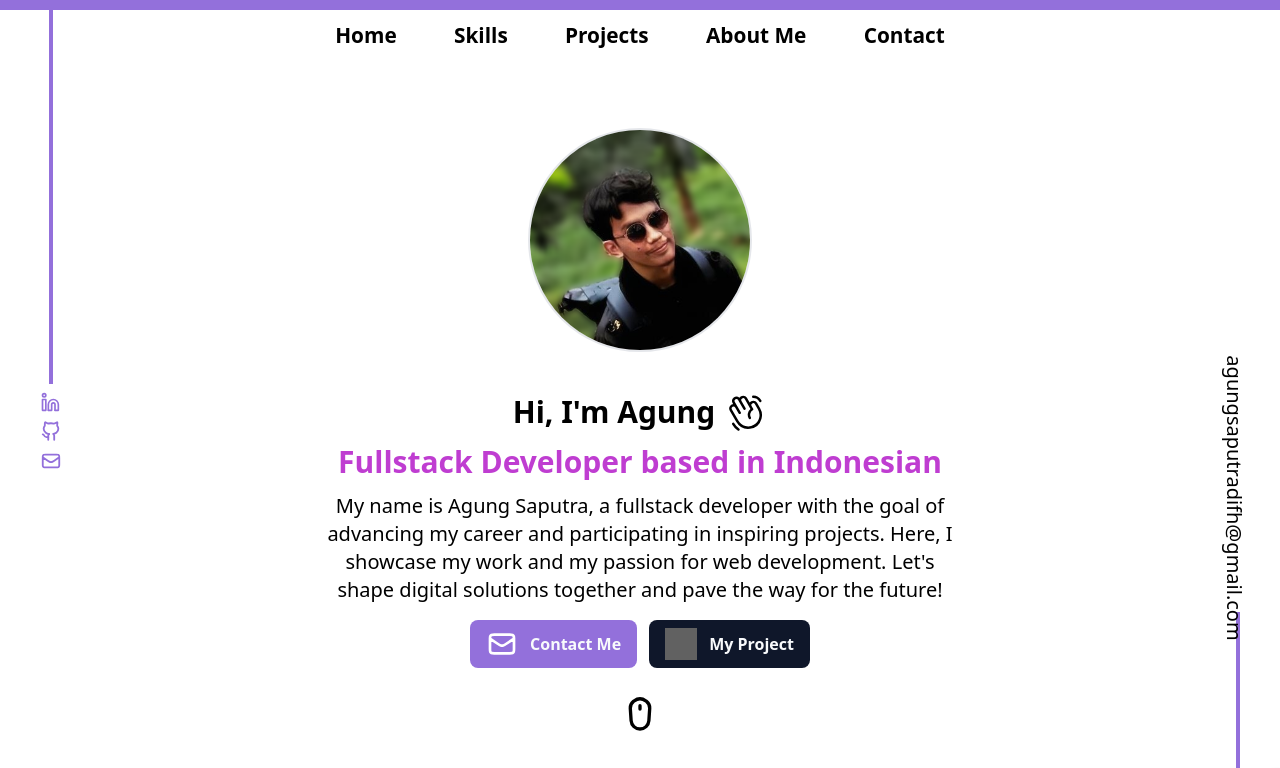
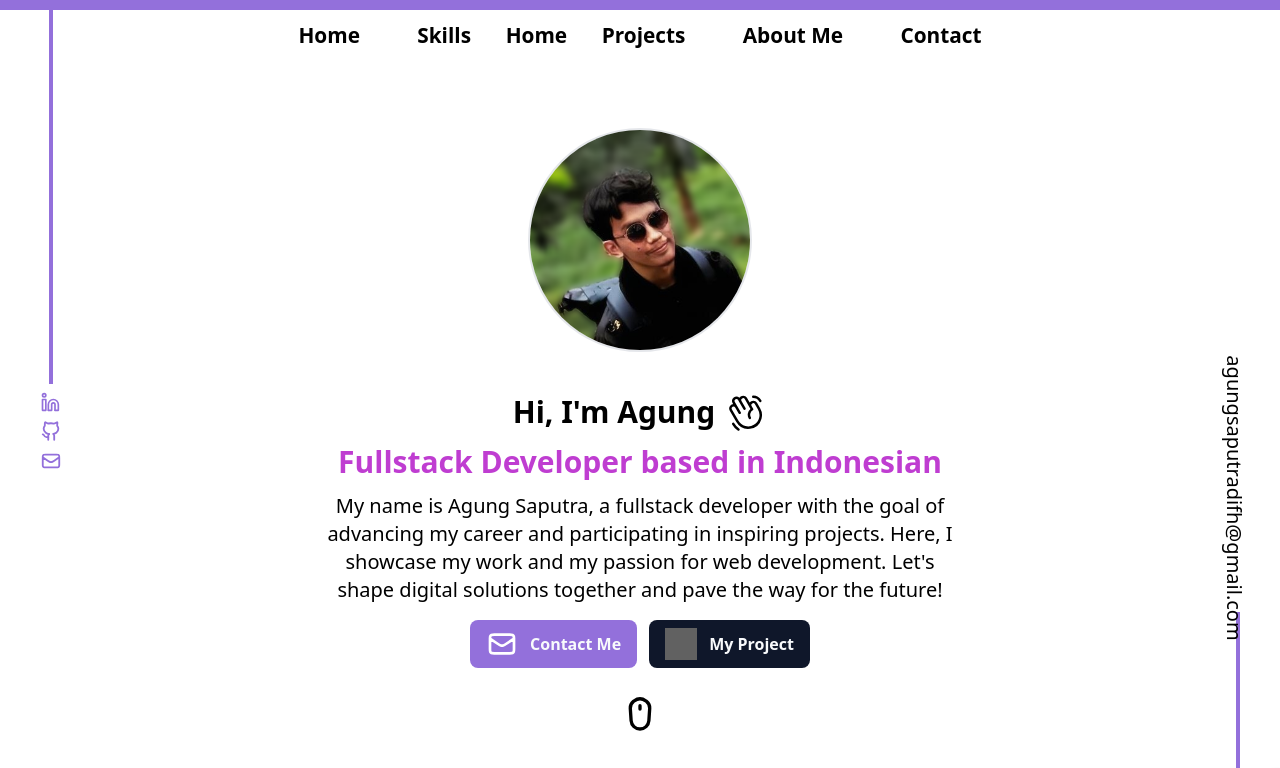
Before and after one commit to difhaels/portfolio-v2, a React (Create React App) app: page / in a window 1280 px wide. Shown: the top 768 px of the page. Built offline with nearby package versions, Linux system fonts and the light colour scheme; grey boxes are pictures that could not be loaded.

Commit message:
added react link

```diff
--- a/package.json
+++ b/package.json
@@ -10,6 +10,7 @@
     "react": "^18.2.0",
     "react-dom": "^18.2.0",
     "react-scripts": "5.0.1",
+    "react-scroll": "^1.9.0",
     "swiper": "^8.0.0",
     "web-vitals": "^2.1.4"
   },
--- a/src/App.jsx
+++ b/src/App.jsx
@@ -17,11 +17,21 @@ function App() {
   return (<>
       <Scroll/>
       <Navbar/>
+      <div id="home">
         <Home/>
+      </div>
+      <div id="skills">
         <Skills/>
+      </div>
+      <div id="projects">
         <Projects slide1={ProjectSlide1} slide2={ProjectSlide2} slide3={ProjectSlide3}/>
+      </div>
+      <div id="about">
         <About/>
+      </div>
+      <div id="contact">
         <Contact/>
+      </div>
   </>);
 }
 
--- a/src/components/absolute/Navbar.jsx
+++ b/src/components/absolute/Navbar.jsx
@@ -1,6 +1,8 @@
 import React, { useState, useEffect } from "react";
+import { Link } from 'react-scroll';
 
 export default function Navbar(){
+
     const [navScroll, setNavScroll] = useState(false);
 
     useEffect(() => {
@@ -27,6 +29,7 @@ export default function Navbar(){
             <div className={`${navScroll ? "navbar-fixed" : "navbar-unfixed"} nav-scroll  flex justify-center gap-3 bg-white bg-opacity-55`}>
                 <a href="yt.com" className="group"><span className="qmark">♔</span><span className="px-1">Home</span><span className="qmark">♕</span></a>
                 <a href="yt.com" className="group"><span className="qmark">♗</span><span className="px-1">Skills</span><span className="qmark">♗</span></a>
+                <Link to="home" smooth={true} duration={500}>Home</Link>
                 <a href="yt.com" className="group"><span className="qmark">♖</span><span className="px-1">Projects</span><span className="qmark">♖</span></a>
                 <a href="yt.com" className="group"><span className="qmark">♘</span><span className="px-1">About Me</span><span className="qmark">♘</span></a>
                 <a href="yt.com" className="group"><span className="qmark">♙</span><span className="px-1">Contact</span><span className="qmark">♙</span></a>
```
Also changed, not shown: 1 other file (tests, documents, lock files or other folders). Lines whose indentation alone changed are shown as unchanged.
